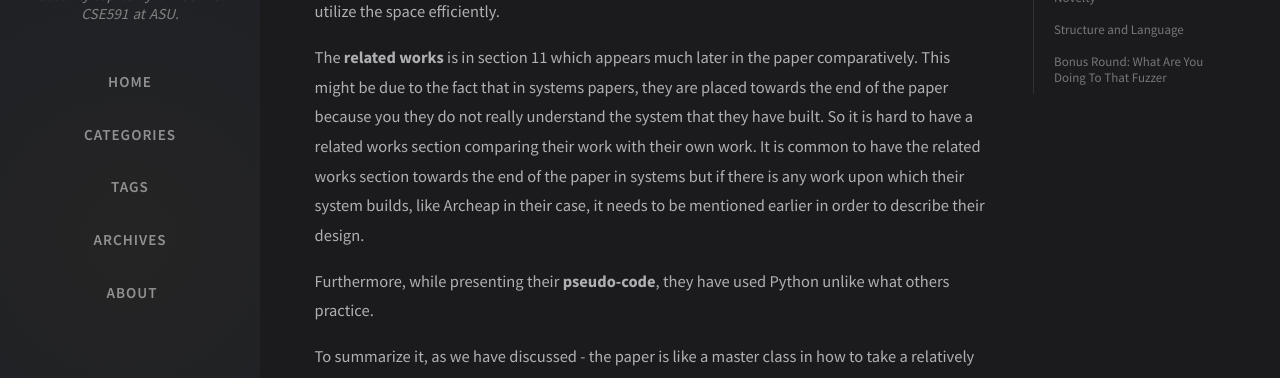
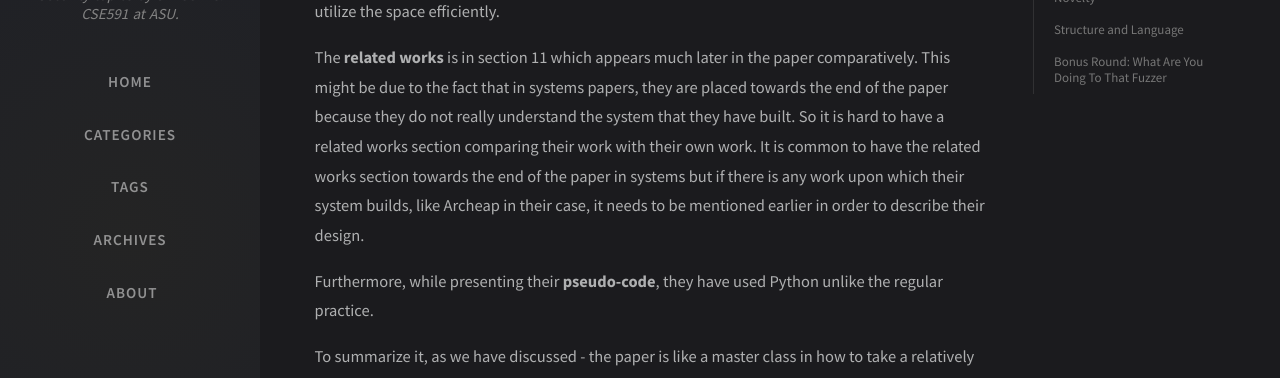
Before and after one commit to TopicSec/topicsec.github.io, a Jekyll site: the page built from _posts/2022-01-26-hardsheap.md, in a window 1280 px wide and 900 px high, scrolled down 2609 px. Shown: the part 213-591 px from the top of the window. Built offline with Jekyll 4.4.1, drawn with Linux system fonts in a browser that asks for light colours; nearby versions of some CDN libraries; comment, search, counter and statistics services are not loaded.

Commit message:
Update 2022-01-26-hardsheap.md
Minor updates

```diff
--- a/_posts/2022-01-26-hardsheap.md
+++ b/_posts/2022-01-26-hardsheap.md
@@ -50,9 +50,9 @@ The **writing style** of the paper was not reader-friendly, and it might seem ov
 
 Moreover, **the tables and the diagrams** were hard to follow, and it seemed that they did not help to explain the concept well. It seemed that some illustrations were not necessary to explain the concept. The illustrations appear in places where it does not make sense but some of it is due to the fact that Latex does the formatting nicely, but it places the illustrations in a place where it will utilize the space efficiently.
 
-The **related works** is in section 11 which appears much later in the paper comparatively. This might be due to the fact that in systems papers, they are placed towards the end of the paper because you they do not really understand the system that they have built. So it is hard to have a related works section comparing their work with their own work. It is common to have the related works section towards the end of the paper in systems but if there is any work upon which their system builds, like Archeap in their case, it needs to be mentioned earlier in order to describe their design.
+The **related works** is in section 11 which appears much later in the paper comparatively. This might be due to the fact that in systems papers, they are placed towards the end of the paper because they do not really understand the system that they have built. So it is hard to have a related works section comparing their work with their own work. It is common to have the related works section towards the end of the paper in systems but if there is any work upon which their system builds, like Archeap in their case, it needs to be mentioned earlier in order to describe their design.
 
-Furthermore, while presenting their **pseudo-code**, they have used Python unlike what others practice.
+Furthermore, while presenting their **pseudo-code**, they have used Python unlike the regular practice.
 
 To summarize it, as we have discussed - the paper is like a master class in how to take a relatively simple idea that was not explored before and present it as a new idea.
 
```
